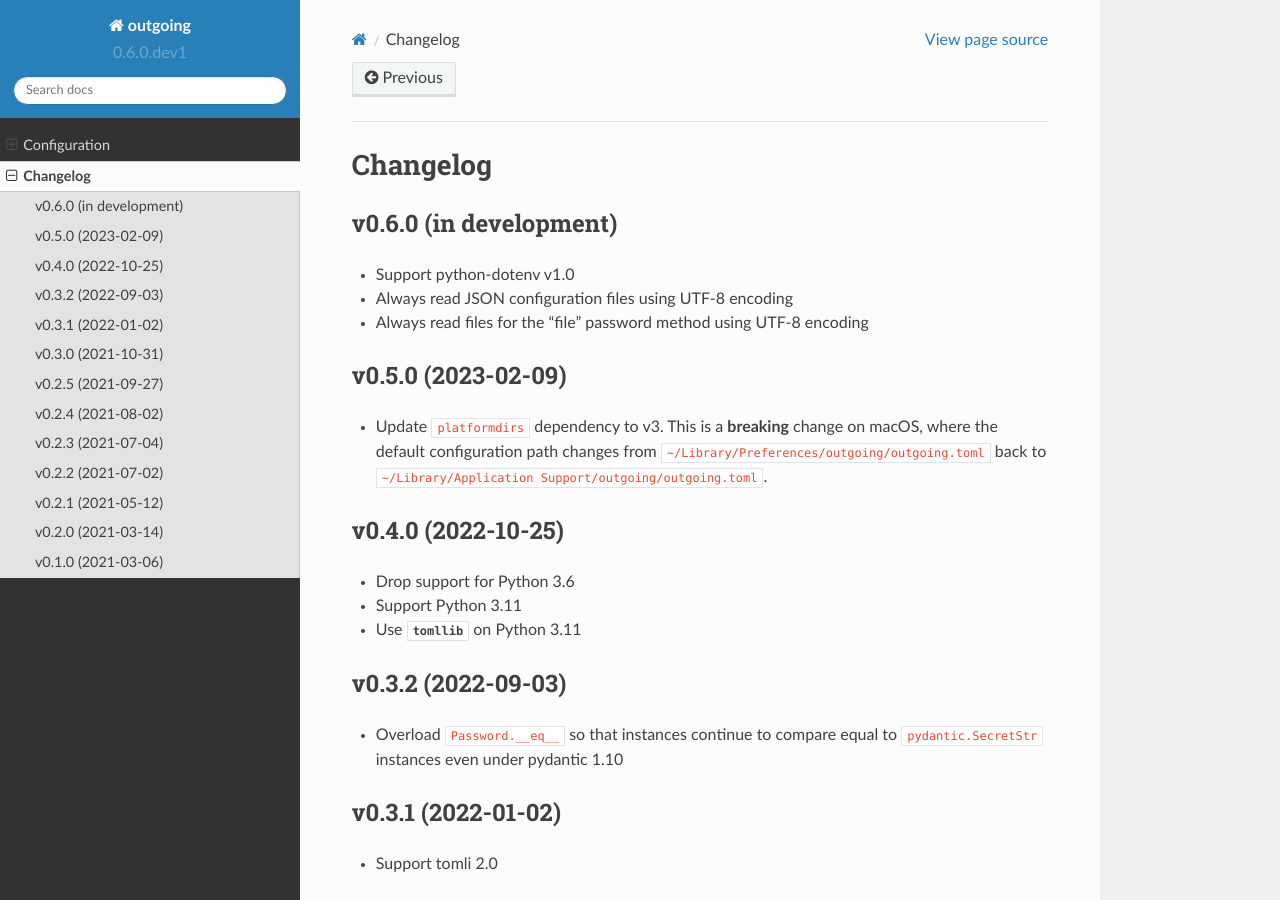
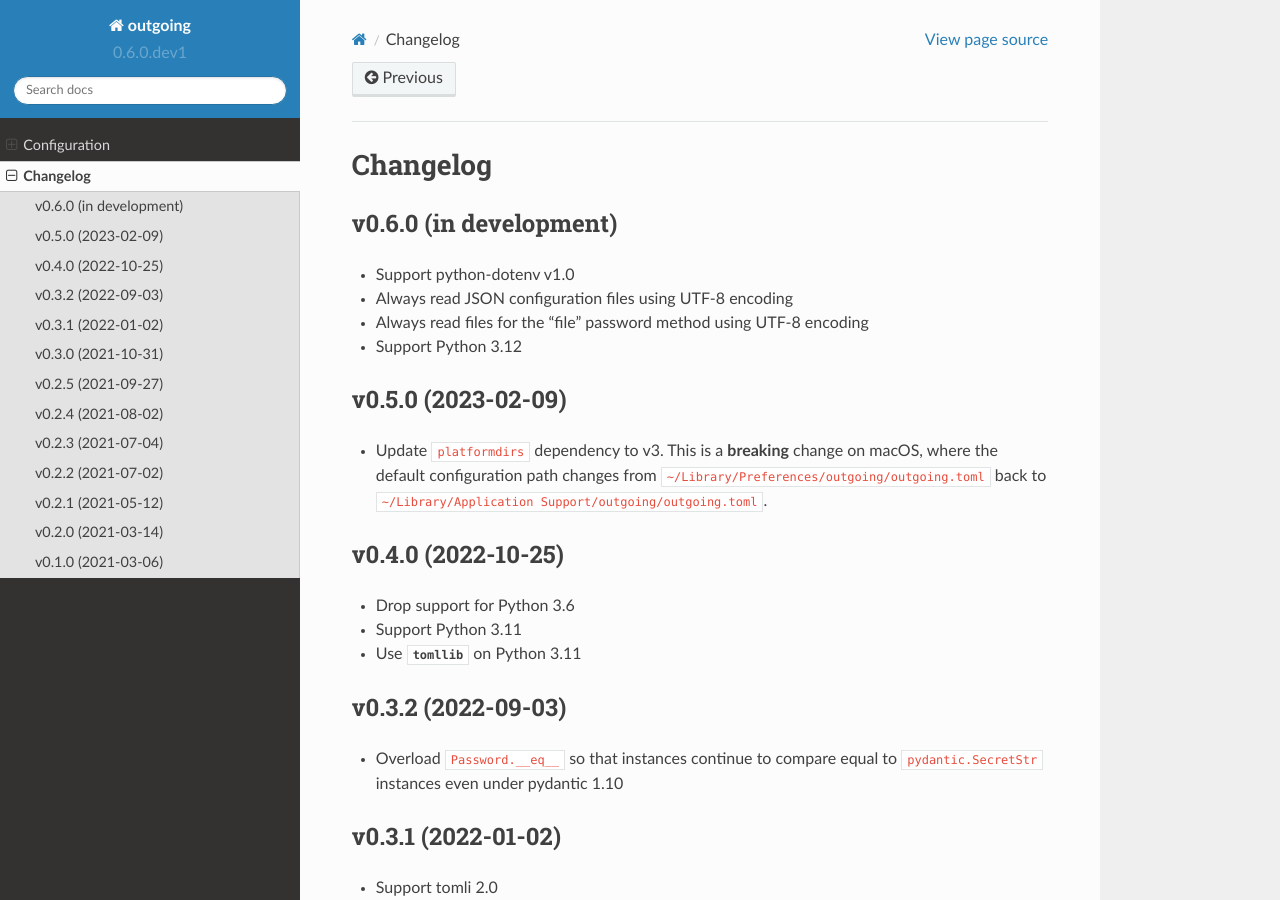
Before and after one commit to jwodder/outgoing, a Sphinx documentation site: the page built from docs/changelog.rst, in a window 1280 px wide and 900 px high. Built offline with Sphinx 7.4.7 and the Read the Docs theme 2.0.0, drawn with Linux system fonts in a browser that asks for light colours; pages that are not in the unit, such as notebooks, are missing from menus; the version number is read from the project's files by our own code.

Commit message:
Support Python 3.12

```diff
--- a/docs/changelog.rst
+++ b/docs/changelog.rst
@@ -8,6 +8,7 @@ v0.6.0 (in development)
 - Support python-dotenv v1.0
 - Always read JSON configuration files using UTF-8 encoding
 - Always read files for the "file" password method using UTF-8 encoding
+- Support Python 3.12
 
 v0.5.0 (2023-02-09)
 -------------------
--- a/setup.cfg
+++ b/setup.cfg
@@ -27,6 +27,7 @@ classifiers =
     Programming Language :: Python :: 3.9
     Programming Language :: Python :: 3.10
     Programming Language :: Python :: 3.11
+    Programming Language :: Python :: 3.12
     Programming Language :: Python :: Implementation :: CPython
     Programming Language :: Python :: Implementation :: PyPy
     License :: OSI Approved :: MIT License
```
Also changed, not shown: CHANGELOG.md (+1 -0 lines), 2 other files.
